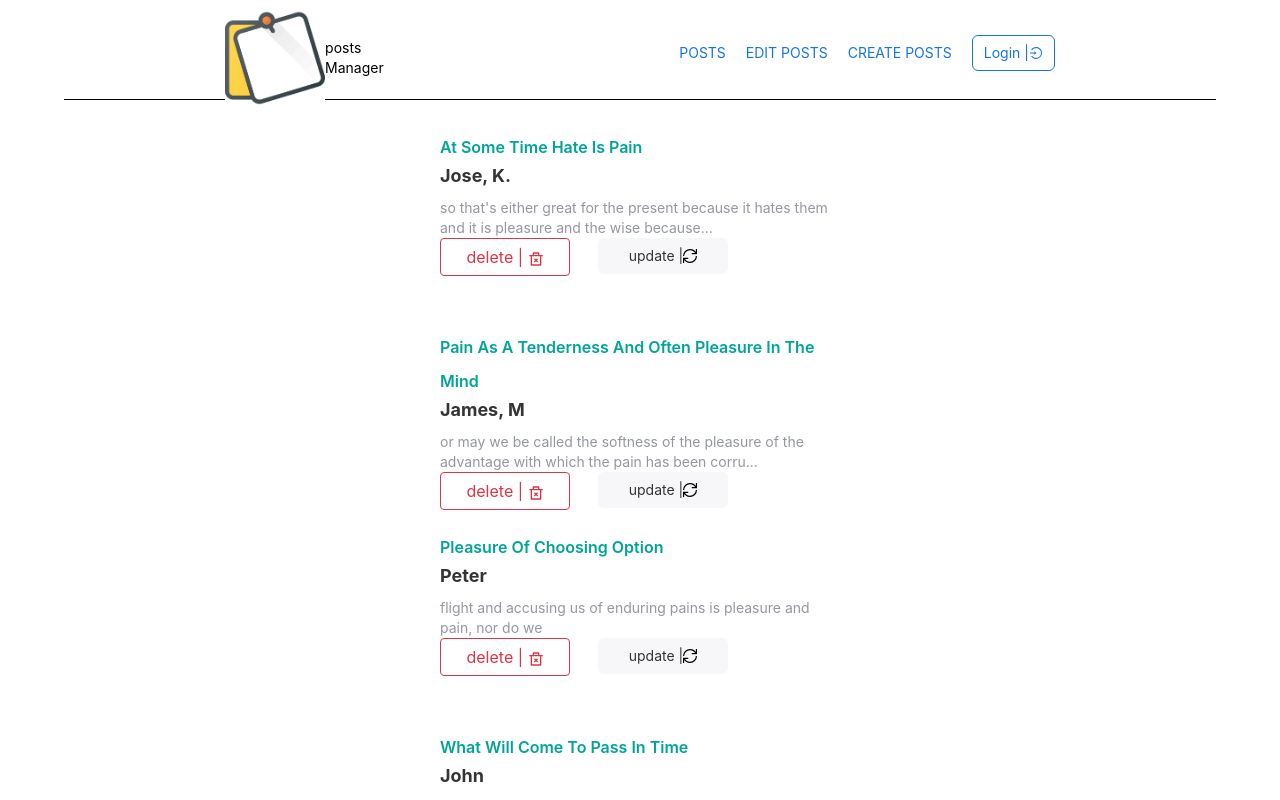
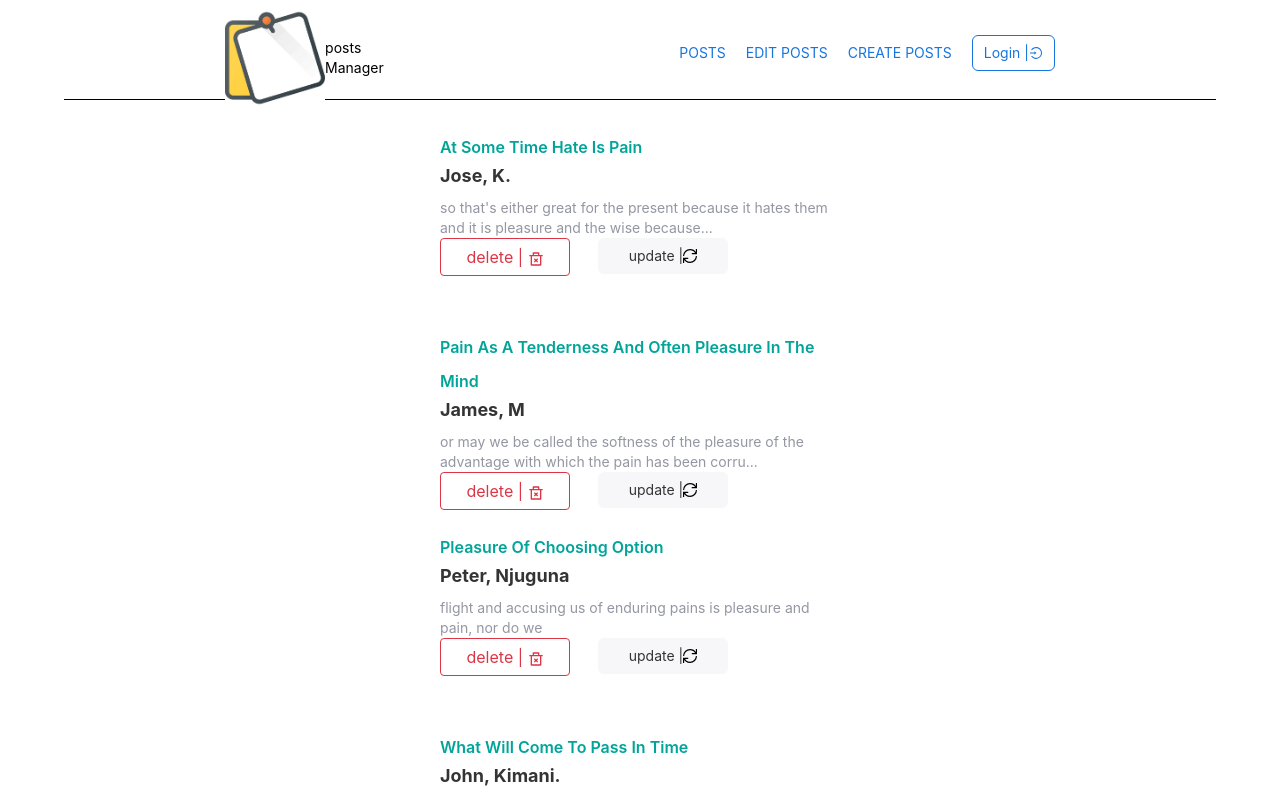
Before and after one commit to alfygitau/notes, a React (Create React App) app: page /posts in a window 1280 px wide. Shown: the top 800 px of the page. Built offline with nearby package versions, Linux system fonts and the light colour scheme; data requests are answered from the project's data file.

Commit message:
fixed reload

```diff
--- a/db.json
+++ b/db.json
@@ -13,16 +13,16 @@
       "id": 13
     },
     {
-      "author": "peter",
-      "id": 14,
+      "author": "peter, Njuguna",
       "title": "pleasure of choosing option",
-      "description": "flight and accusing us of enduring pains is pleasure and pain, nor do we"
+      "description": "flight and accusing us of enduring pains is pleasure and pain, nor do we",
+      "id": 14
     },
     {
-      "author": "john",
-      "id": 15,
+      "author": "john, Kimani.",
       "title": "what will come to pass in time",
-      "description": "he finds fault with those whom he pleases, he loves even the smallest of duties; pain prevents the discomfort of repudiating"
+      "description": "he finds fault with those whom he pleases, he loves even the smallest of duties; pain prevents the discomfort of repudiating",
+      "id": 15
     },
     {
       "author": "mon",
--- a/src/components/postCard/postCard.jsx
+++ b/src/components/postCard/postCard.jsx
@@ -1,7 +1,7 @@
 import "./postCard.css";
 import { RiDeleteBin2Line } from "react-icons/ri";
 import { GrUpdate } from "react-icons/gr";
-import { Link } from "react-router-dom";
+import { Link, useNavigate } from "react-router-dom";
 import { Modal, Button, ButtonToolbar } from "rsuite";
 import { useState } from "react";
 import axios from "axios";
@@ -31,6 +31,7 @@
       })
       .then((response) => {
         console.log(response.data);
+        window.location.reload()
       });
   };
 
```
